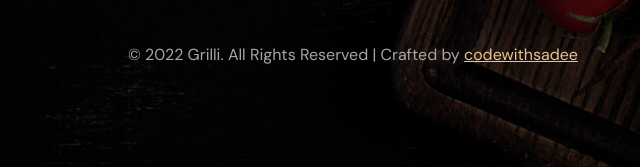
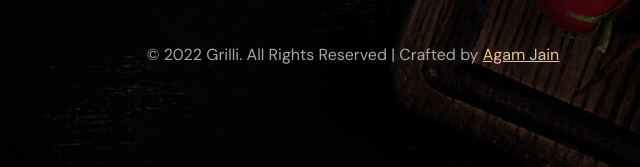
Before and after one commit to AgamJain2706/grilli-master, a plain HTML site: page grilli-master/index.html in a window 1280 px wide. Shown: the part 8553-8720 px from the top of the page, 287-927 px from the left. Drawn offline with nearby package versions, Linux system fonts and the light colour scheme; a web font is replaced by a local one.

Commit message:
Update index.html

```diff
--- a/grilli-master/index.html
+++ b/grilli-master/index.html
@@ -1184,7 +1184,7 @@
 
         <p class="copyright">
           &copy; 2022 Grilli. All Rights Reserved | Crafted by <a href="https://github.com/codewithsadee"
-            target="_blank" class="link">codewithsadee</a>
+            target="_blank" class="link">Agam Jain</a>
         </p>
 
       </div>
```
